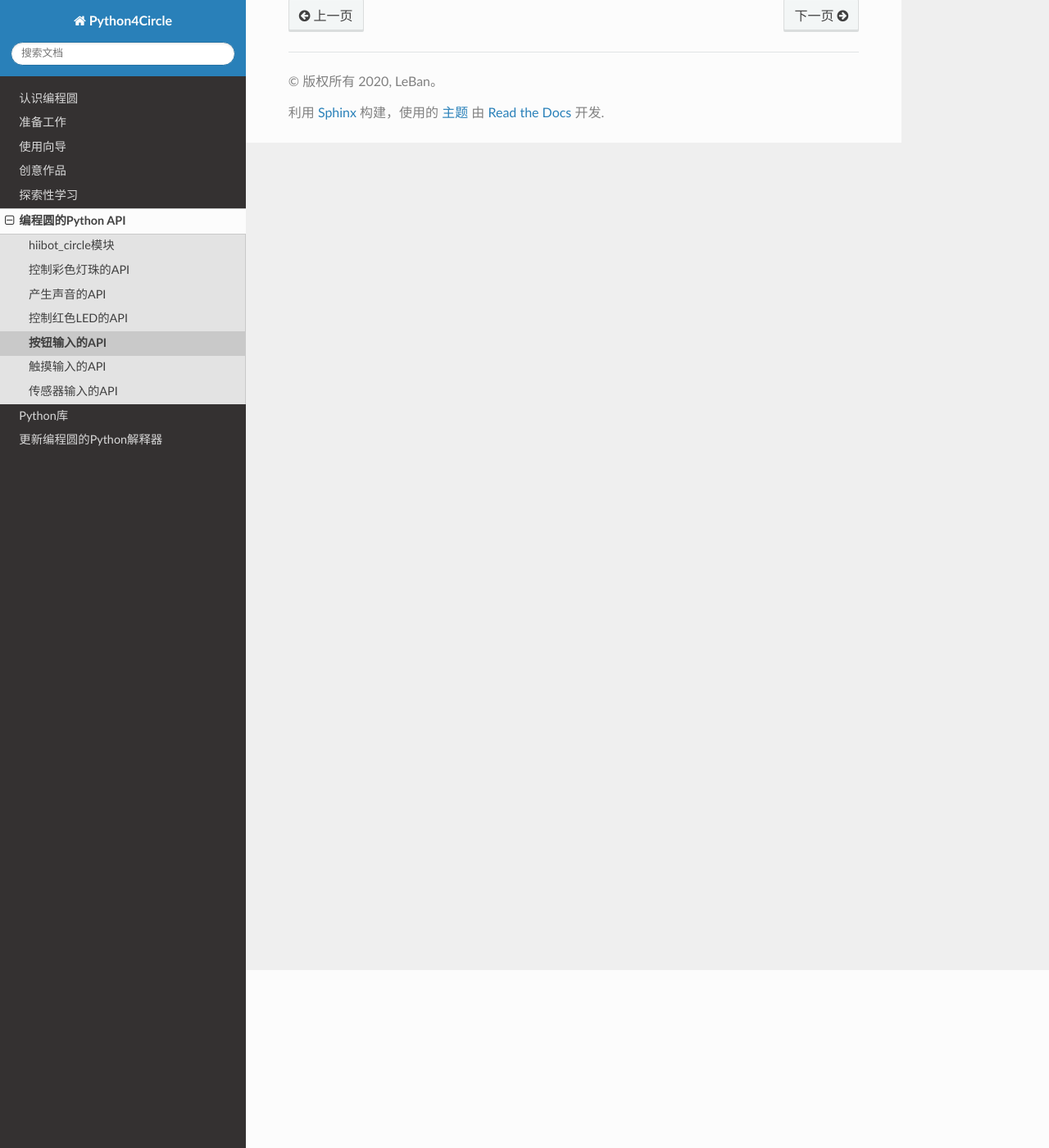
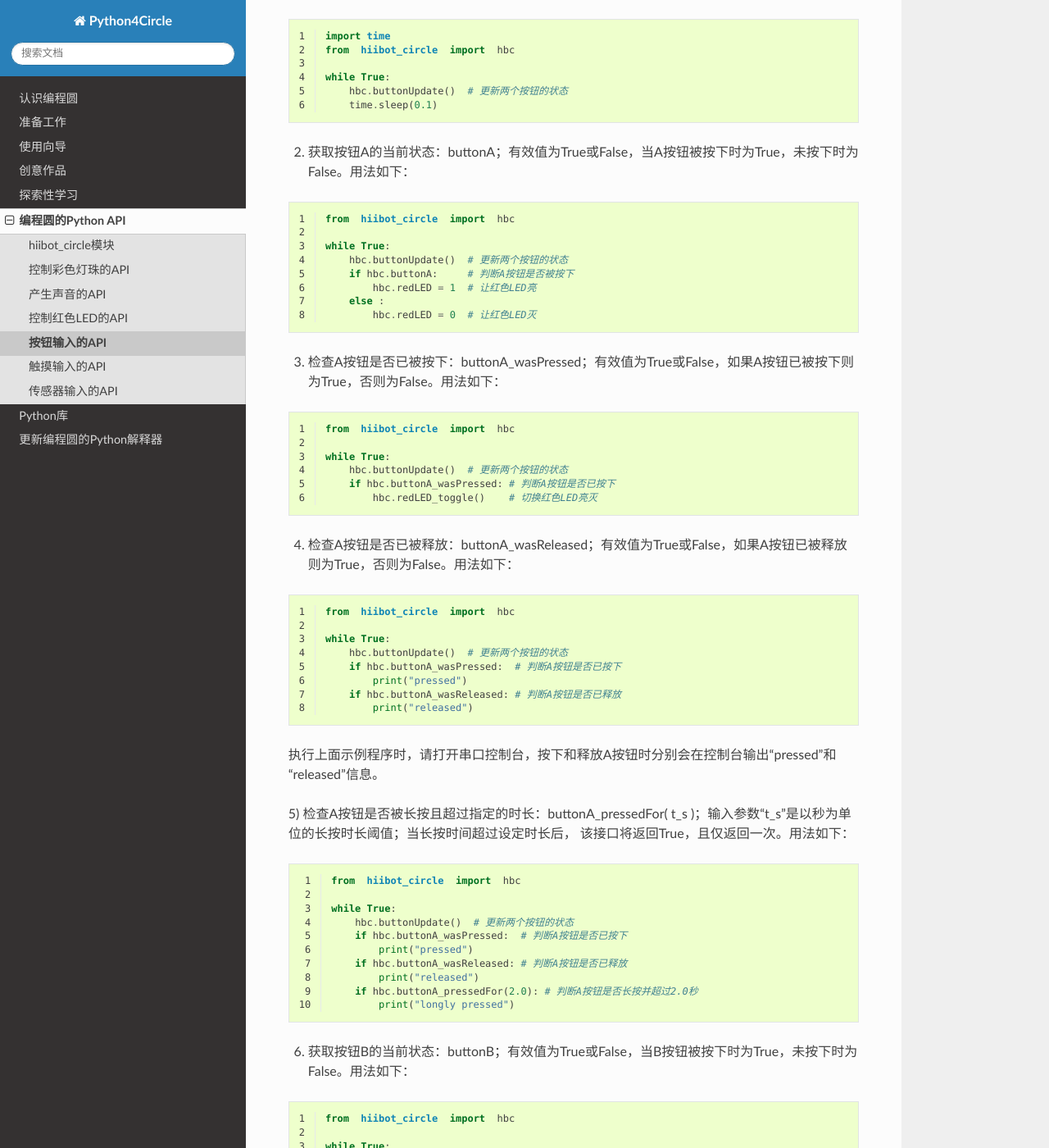
Before and after one commit to BradChan/Python4Circle, a Sphinx documentation site: the page built from source/python_api/_5_buttons.rst, in a window 1280 px wide and 1400 px high, scrolled down 217 px. Shown: the whole window at 82% size. Built offline with Sphinx 7.4.7 and the Read the Docs theme 2.0.0, drawn with Linux system fonts in a browser that asks for light colours; some of the changed text lies outside the part shown.

Commit message:
update api_buttons

```diff
--- a/source/python_api/_5_buttons.rst
+++ b/source/python_api/_5_buttons.rst
@@ -2,5 +2,132 @@
 按钮输入的API
 ====================
 
+1) 更新编程圆的两个按钮的状态：buttonUpdate()；必须在主循环程序内调用该接口才能有效地更新按钮的状态。用法如下：
 
-编程圆的
+.. code-block::  python
+  :linenos:
+
+  import time
+  from  hiibot_circle  import  hbc
+
+  while True:
+      hbc.buttonUpdate()  # 更新两个按钮的状态
+      time.sleep(0.1)
+
+2) 获取按钮A的当前状态：buttonA；有效值为True或False，当A按钮被按下时为True，未按下时为False。用法如下：
+
+.. code-block::  python
+  :linenos:
+
+  from  hiibot_circle  import  hbc
+
+  while True:
+      hbc.buttonUpdate()  # 更新两个按钮的状态
+      if hbc.buttonA:     # 判断A按钮是否被按下
+          hbc.redLED = 1  # 让红色LED亮
+      else :
+          hbc.redLED = 0  # 让红色LED灭
+
+3) 检查A按钮是否已被按下：buttonA_wasPressed；有效值为True或False，如果A按钮已被按下则为True，否则为False。用法如下：
+
+.. code-block::  python
+  :linenos:
+
+  from  hiibot_circle  import  hbc
+
+  while True:
+      hbc.buttonUpdate()  # 更新两个按钮的状态
+      if hbc.buttonA_wasPressed: # 判断A按钮是否已按下
+          hbc.redLED_toggle()    # 切换红色LED亮灭
+
+4) 检查A按钮是否已被释放：buttonA_wasReleased；有效值为True或False，如果A按钮已被释放则为True，否则为False。用法如下：
+
+.. code-block::  python
+  :linenos:
+
+  from  hiibot_circle  import  hbc
+
+  while True:
+      hbc.buttonUpdate()  # 更新两个按钮的状态
+      if hbc.buttonA_wasPressed:  # 判断A按钮是否已按下
+          print("pressed")
+      if hbc.buttonA_wasReleased: # 判断A按钮是否已释放
+          print("released")
+
+执行上面示例程序时，请打开串口控制台，按下和释放A按钮时分别会在控制台输出“pressed”和“released”信息。
+
+5) 检查A按钮是否被长按且超过指定的时长：buttonA_pressedFor( t_s )；输入参数“t_s”是以秒为单位的长按时长阈值；当长按时间超过设定时长后，
+该接口将返回True，且仅返回一次。用法如下：
+
+.. code-block::  python
+  :linenos:
+
+  from  hiibot_circle  import  hbc
+
+  while True:
+      hbc.buttonUpdate()  # 更新两个按钮的状态
+      if hbc.buttonA_wasPressed:  # 判断A按钮是否已按下
+          print("pressed")
+      if hbc.buttonA_wasReleased: # 判断A按钮是否已释放
+          print("released")
+      if hbc.buttonA_pressedFor(2.0): # 判断A按钮是否长按并超过2.0秒
+          print("longly pressed")
+
+6) 获取按钮B的当前状态：buttonB；有效值为True或False，当B按钮被按下时为True，未按下时为False。用法如下：
+
+.. code-block::  python
+  :linenos:
+
+  from  hiibot_circle  import  hbc
+
+  while True:
+      hbc.buttonUpdate()  # 更新两个按钮的状态
+      if hbc.buttonB:     # 判断B按钮是否被按下
+          hbc.redLED = 1  # 让红色LED亮
+      else :
+          hbc.redLED = 0  # 让红色LED灭
+
+7) 检查B按钮是否已被按下：buttonB_wasPressed；有效值为True或False，如果B按钮已被按下则为True，否则为False。用法如下：
+
+.. code-block::  python
+  :linenos:
+
+  from  hiibot_circle  import  hbc
+
+  while True:
+      hbc.buttonUpdate()  # 更新两个按钮的状态
+      if hbc.buttonB_wasPressed: # 判断B按钮是否已按下
+          hbc.redLED_toggle()    # 切换红色LED亮灭
+
+8) 检查B按钮是否已被释放：buttonB_wasReleased；有效值为True或False，如果B按钮已被释放则为True，否则为False。用法如下：
+
+.. code-block::  python
+  :linenos:
+
+  from  hiibot_circle  import  hbc
+
+  while True:
+      hbc.buttonUpdate()  # 更新两个按钮的状态
+      if hbc.buttonB_wasPressed:  # 判断B按钮是否已按下
+          print("pressed")
+      if hbc.buttonB_wasReleased: # 判断B按钮是否已释放
+          print("released")
+
+执行上面示例程序时，请打开串口控制台，按下和释放B按钮时分别会在控制台输出“pressed”和“released”信息。
+
+9) 检查B按钮是否被长按且超过指定的时长：buttonB_pressedFor( t_s )；输入参数“t_s”是以秒为单位的长按时长阈值；当长按时间超过设定时长后，
+该接口将返回True，且仅返回一次。用法如下：
+
+.. code-block::  python
+  :linenos:
+
+  from  hiibot_circle  import  hbc
+
+  while True:
+      hbc.buttonUpdate()  # 更新两个按钮的状态
+      if hbc.buttonB_wasPressed:  # 判断B按钮是否已按下
+          print("pressed")
+      if hbc.buttonB_wasReleased: # 判断B按钮是否已释放
+          print("released")
+      if hbc.buttonB_pressedFor(2.0): # 判断B按钮是否长按并超过2.0秒
+          print("longly pressed")
```
